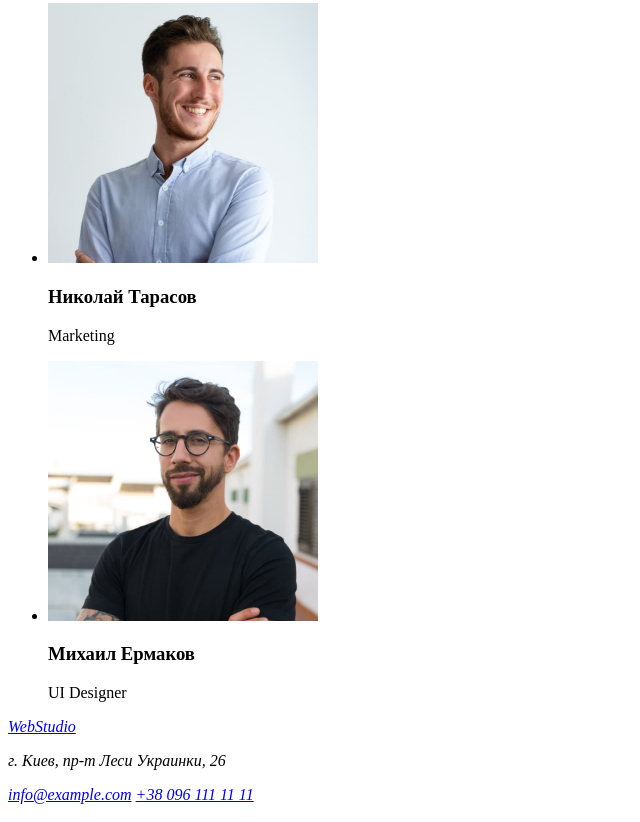
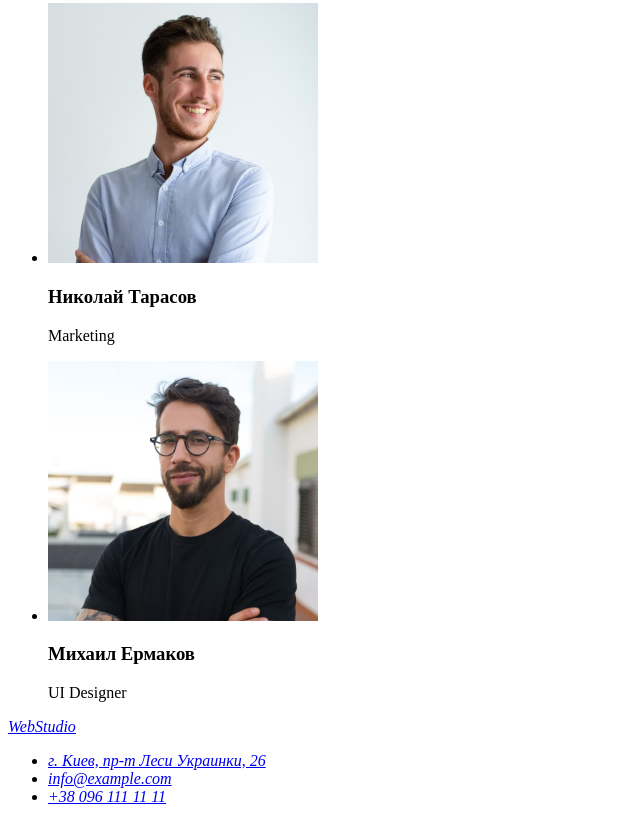
Before and after one commit to mykola-martynuk/goit-markup-hw-01, a plain HTML site: page index.html in a window 1280 px wide. Shown: the part 2285-3107 px from the top of the page, without its empty margins (0-640 px from the left). Drawn offline with Linux system fonts and the light colour scheme.

Commit message:
Update index.html

```diff
--- a/index.html
+++ b/index.html
@@ -109,9 +109,11 @@
   <footer>
     <address>
       <a href="/">WebStudio</a>
-      <p>г. Киев, пр-т Леси Украинки, 26</p>
-      <a href="mailto:info@example.com">info@example.com</a>
-      <a href="tel:+380961111111">+38 096 111 11 11</a>
+      <ul>
+        <li><a href="/">г. Киев, пр-т Леси Украинки, 26</a></li>
+        <li><a href="mailto:info@example.com">info@example.com</a></li>
+        <li><a href="tel:+380961111111">+38 096 111 11 11</a></li>
+      </ul>
     </address>
   </footer>
 </body>
```
